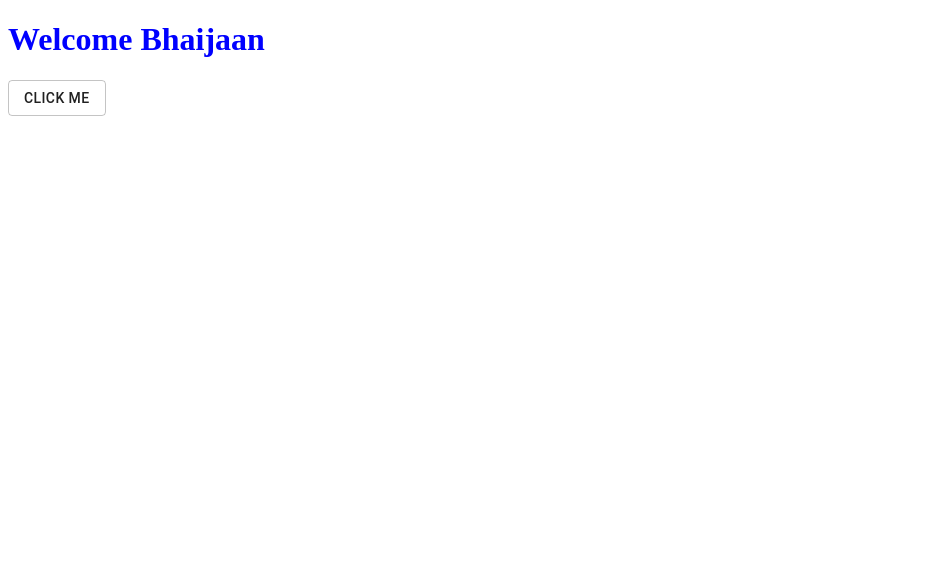
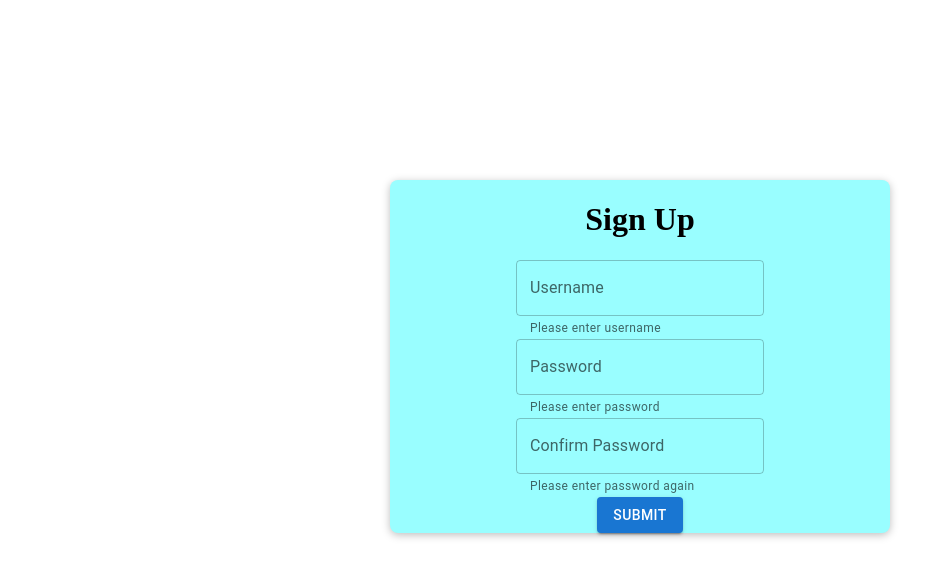
Before and after one commit to rishnegi7711/React-app, a React app: page / in a window 1280 px wide. Shown: the top 578 px of the page, without its empty margins (0-949 px from the left). Built offline with nearby package versions, Linux system fonts and the light colour scheme; the HTML template or start-up script is replaced by a standard one.

Commit message:
Created Basic layout of login page

```diff
--- a/package.json
+++ b/package.json
@@ -4,12 +4,15 @@
   "description": "",
   "main": "index.js",
   "scripts": {
-    "serve": "webpack serve --mode development"
+    "serve": "webpack serve --mode development",
+    "start": "webpack serve --mode development"
   },
   "keywords": [],
   "author": "",
   "license": "ISC",
   "dependencies": {
+    "@emotion/react": "^11.6.0",
+    "@emotion/styled": "^11.6.0",
     "@material-ui/core": "^4.12.3",
     "@mui/material": "^5.1.0",
     "react": "^17.0.2",
--- a/src/App.js
+++ b/src/App.js
@@ -1,13 +1,12 @@
 import React from 'react'
 import {Button} from '@material-ui/core';
-
+import Login from './Components/Login';
 
 function App(){
 
 return(
     <div>
-        <h1>Welcome Bhaijaan</h1>
-        <Button variant="outlined">Click Me</Button>
+       <Login/>
     </div>
 );
 }
--- a/src/App.scss
+++ b/src/App.scss
@@ -1,3 +1,5 @@
+
+
 h1 {
-    color: blue;
+    color: black;
 }
--- /dev/null
+++ b/src/Components/Card.js
@@ -0,0 +1,12 @@
+
+import React from 'react';
+import './Card.scss';
+
+const Card = (props) => {
+    const classes= 'card ' + props.className;
+    return <div className={classes}>
+        {props.children}
+    </div>
+}
+
+export default Card
--- /dev/null
+++ b/src/Components/Card.scss
@@ -0,0 +1,7 @@
+.card {
+    background: #99FEFF;
+    box-shadow: 0 2px 8px rgba(0, 0, 0, 0.26);
+    border-radius: 8px;
+    max-width: 500px;
+
+}
--- /dev/null
+++ b/src/Components/Login.js
@@ -0,0 +1,51 @@
+import React, { useState } from 'react';
+import Box from '@mui/material/Box'
+import TextField from '@mui/material/TextField'
+import Button from '@mui/material/Button'
+import Card from './Card.js'
+import './Login.scss'
+
+const Login = () => {
+
+    const [isUsernameError, setIsUsernameError] = useState(false)
+    const [isPasswordError,setIsPasswordError]= useState(false);
+    const [enteredPassword1,setEnteredPassword1] = useState('');
+    const [enteredPassword2,setEnteredPassword2] = useState('');
+    const [enteredUsername,setEnteredUsername]=useState('');
+
+
+    return <Card className='login'>
+        <h1>Sign Up</h1>
+        <TextField
+            error={isUsernameError}
+            id="outlined-error-helper-text"
+            label="Username"
+            value={enteredUsername}
+            helperText={isUsernameError ? "Incorrect entry." : "Please enter username"}
+        />
+        <TextField
+            error={isPasswordError}
+            id="outlined-error-helper-text"
+            label="Password"
+            value={enteredPassword1}
+            helperText={isPasswordError ? "Incorrect entry." : "Please enter password"}
+            type="password"
+        />
+        <TextField
+            error={isPasswordError}
+            id="outlined-error-helper-text"
+            label=" Confirm Password"
+            value={enteredPassword2}
+            helperText={isPasswordError ? "Incorrect entry." : "Please enter password again"}
+            type="password"
+        />
+        <Button variant="contained" className='button'>Submit</Button>
+
+
+    </Card>
+
+
+
+}
+
+export default Login
--- /dev/null
+++ b/src/Components/Login.scss
@@ -0,0 +1,11 @@
+.login {
+    display: flex;
+    align-items: center;
+    justify-content: center;
+    flex-direction: column;
+    margin:  180px auto;
+}
+
+.button {
+    margin-bottom: 20px;
+}
--- a/src/index.js
+++ b/src/index.js
@@ -4,6 +4,7 @@ import ReactDOM from 'react-dom';
 import App from './App';
 import './App.scss';
 
+
 const appElement = document.getElementById('app');
 
 ReactDOM.render(<App/>,appElement);
--- a/webpack.config.js
+++ b/webpack.config.js
@@ -21,7 +21,7 @@ module.exports = {
                 }
             },
             {
-                test: /\.scss$/,
+                test: /\.(scss)$/,
                 use: [
                     'style-loader',
                     'css-loader',
```
Also changed, not shown: 1 other file (tests, documents, lock files or other folders).
